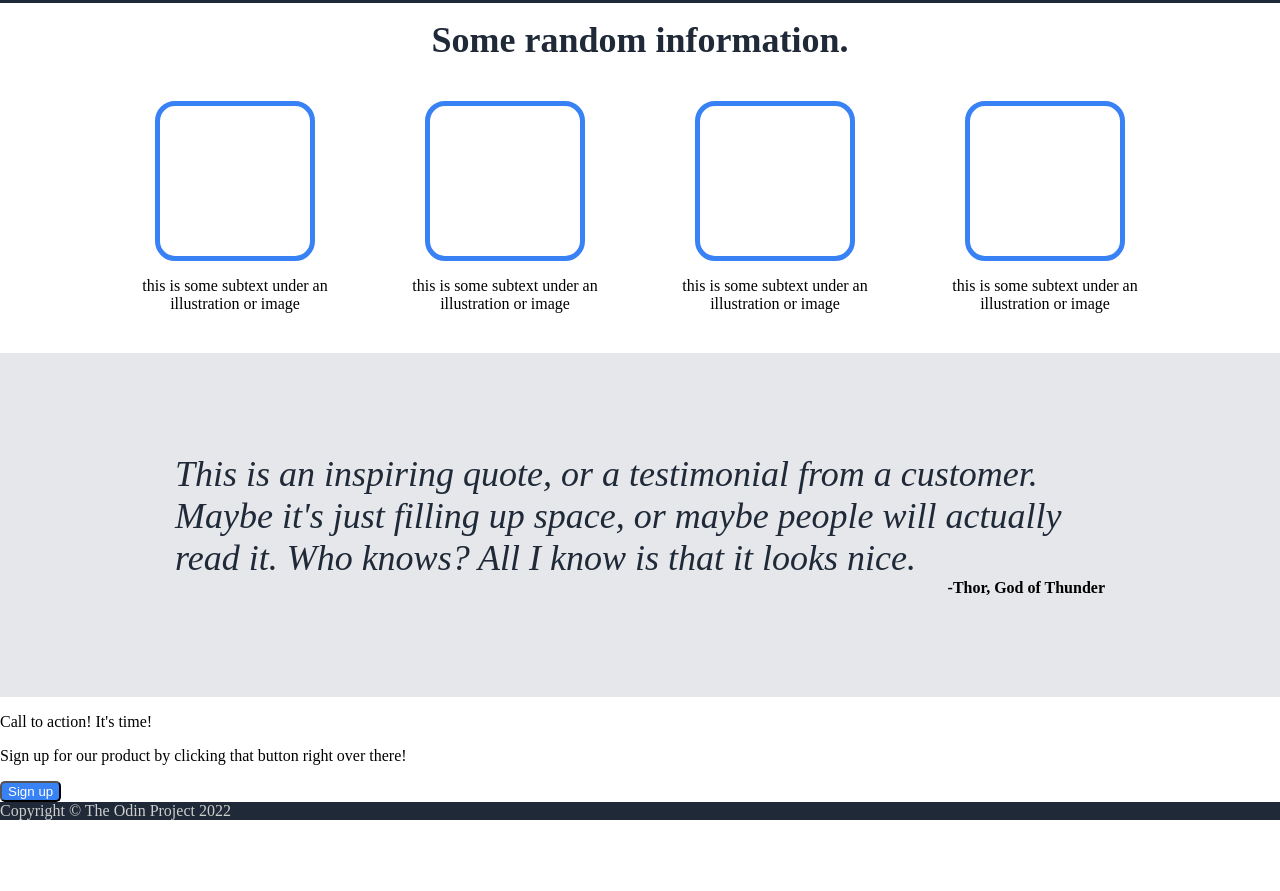
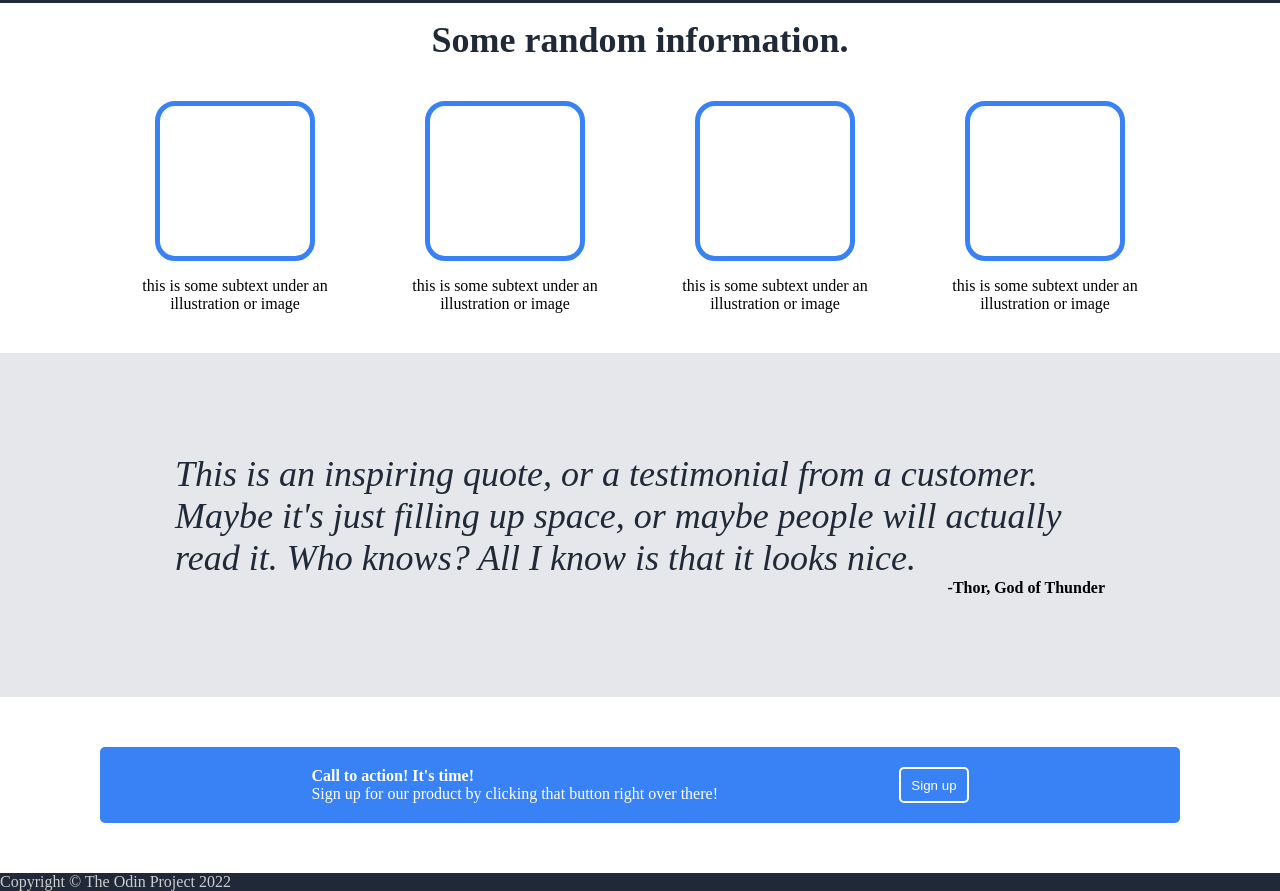
Before and after one commit to kimfom01/odin-landing-page, a plain HTML site: page index.html in a window 1280 px wide. Shown: the part 284-1175 px from the top of the page. Before the commit the page ends 1104 px from the top, so only its background shows below. Drawn offline with Linux system fonts and the light colour scheme.

Commit message:
Add style to fourth section

```diff
--- a/index.html
+++ b/index.html
@@ -70,10 +70,10 @@
     <div class="fourth-section">
         <div class="content">
             <div class="text">
-                <p>Call to action! It's time!</p>
-                <p>Sign up for our product by clicking that button right over there!</p>
+                <div class="call">Call to action! It's time!</div>
+                <div>Sign up for our product by clicking that button right over there!</div>
             </div>
-            <button>Sign up</button>
+            <button class="sign-up">Sign up</button>
         </div>
     </div>
 
--- a/style.css
+++ b/style.css
@@ -158,5 +158,23 @@ button {
 }
 
 .fourth-section .content {
+    display: flex;
+    justify-content: space-evenly;
+    background: #3882f6;
+    border-radius: 5px;
+    padding: 20px 30px;
+}
 
+.fourth-section {
+    padding: 50px 100px;
+    color: #fff;
 }
+
+.call {
+    font-weight: 900;
+}
+
+.sign-up {
+    border: 2px solid #fff;
+    padding: 0 10px 0 10px;
+}
```
